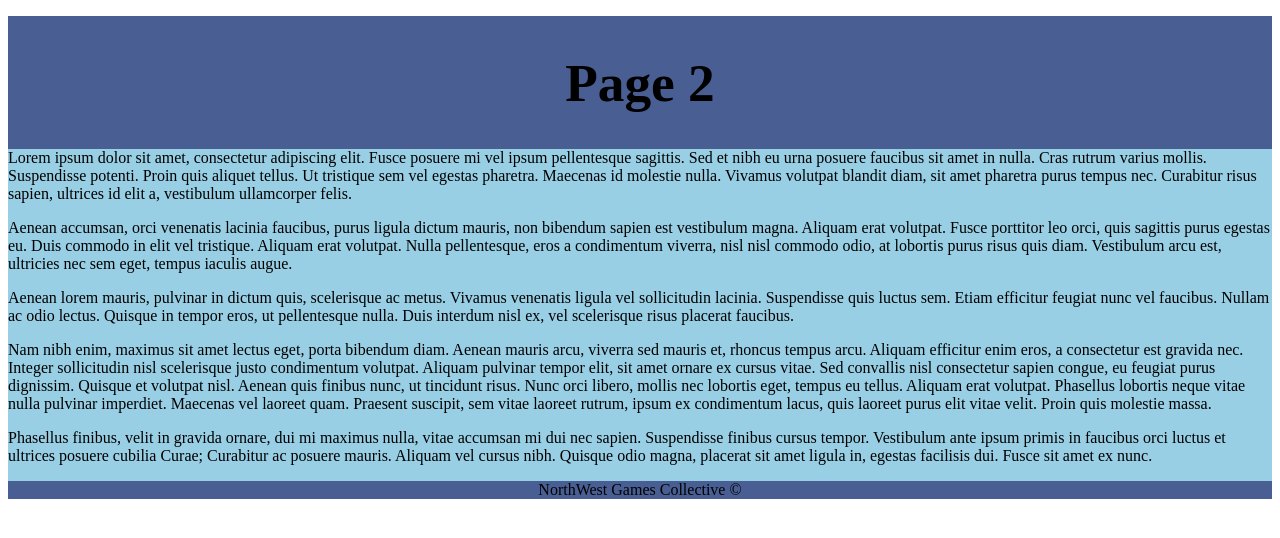
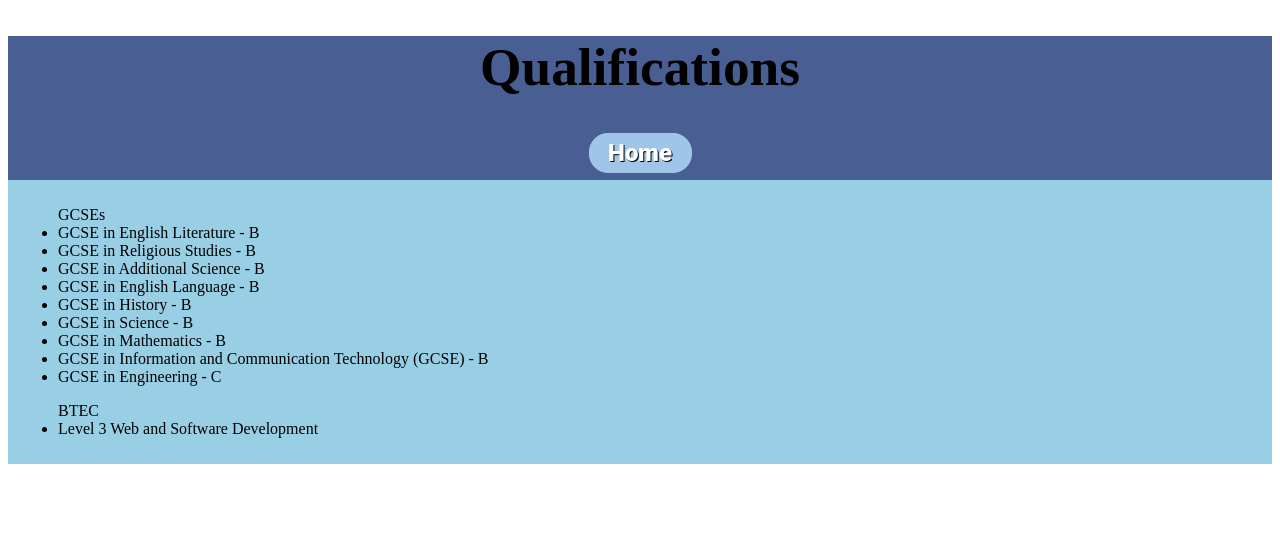
Before and after one commit to thomasjones99/thomasjones99.github.io, a plain HTML site: page page2.html in a window 1280 px wide. Drawn offline with Linux system fonts and the light colour scheme.

Commit message:
Update page2.html

```diff
--- a/page2.html
+++ b/page2.html
@@ -2,7 +2,7 @@
 
 <html>
 <head>
-	<title> Home Page </title>
+	<title> Qualifications </title>
 
 <style>
 div.header
@@ -11,46 +11,48 @@ div.header
 	background-color:#495f93;
 	text-align:center;
 	font-size: 20pt;
-	float:left;
+
 }
 
 div#textbody
 {
 	background-color:#99cfe4;
+	padding:10px;
+
 }
 
-footer
-{
-	background-color:#495f93;
-	text-align:center;
-}
+
 </style>
 </head>
 
 <body>
 
 <div class="header">
-<h1>Page 2</h1>
+<h1>Qualifications</h1>
+
+<a href="index.html"> <img src="button1a.png" onmouseover="this.src='button1b.png'" onmouseout="this.src='button1a.png'"> </a>
 </div>
 
 <div id="textbody">
+<p>
+<ul>GCSEs
+<li>GCSE in English Literature - B
+<li>GCSE in Religious Studies - B
+<li>GCSE in Additional Science - B
+<li>GCSE in English Language - B
+<li>GCSE in History - B
+<li>GCSE in Science - B
+<li>GCSE in Mathematics - B
+<li>GCSE in Information and Communication Technology (GCSE) - B
+<li>GCSE in Engineering - C
+</ul>
 
-<p>
-Lorem ipsum dolor sit amet, consectetur adipiscing elit. Fusce posuere mi vel ipsum pellentesque sagittis. Sed et nibh eu urna posuere faucibus sit amet in nulla. Cras rutrum varius mollis. Suspendisse potenti. Proin quis aliquet tellus. Ut tristique sem vel egestas pharetra. Maecenas id molestie nulla. Vivamus volutpat blandit diam, sit amet pharetra purus tempus nec. Curabitur risus sapien, ultrices id elit a, vestibulum ullamcorper felis.
+<ul> BTEC
+<li> Level 3 Web and Software Development
+</ul>
+
+
 </p>
-<p>
-Aenean accumsan, orci venenatis lacinia faucibus, purus ligula dictum mauris, non bibendum sapien est vestibulum magna. Aliquam erat volutpat. Fusce porttitor leo orci, quis sagittis purus egestas eu. Duis commodo in elit vel tristique. Aliquam erat volutpat. Nulla pellentesque, eros a condimentum viverra, nisl nisl commodo odio, at lobortis purus risus quis diam. Vestibulum arcu est, ultricies nec sem eget, tempus iaculis augue.
-</p>
-<p>
-Aenean lorem mauris, pulvinar in dictum quis, scelerisque ac metus. Vivamus venenatis ligula vel sollicitudin lacinia. Suspendisse quis luctus sem. Etiam efficitur feugiat nunc vel faucibus. Nullam ac odio lectus. Quisque in tempor eros, ut pellentesque nulla. Duis interdum nisl ex, vel scelerisque risus placerat faucibus.
-<p>
-</p>
-Nam nibh enim, maximus sit amet lectus eget, porta bibendum diam. Aenean mauris arcu, viverra sed mauris et, rhoncus tempus arcu. Aliquam efficitur enim eros, a consectetur est gravida nec. Integer sollicitudin nisl scelerisque justo condimentum volutpat. Aliquam pulvinar tempor elit, sit amet ornare ex cursus vitae. Sed convallis nisl consectetur sapien congue, eu feugiat purus dignissim. Quisque et volutpat nisl. Aenean quis finibus nunc, ut tincidunt risus. Nunc orci libero, mollis nec lobortis eget, tempus eu tellus. Aliquam erat volutpat. Phasellus lobortis neque vitae nulla pulvinar imperdiet. Maecenas vel laoreet quam. Praesent suscipit, sem vitae laoreet rutrum, ipsum ex condimentum lacus, quis laoreet purus elit vitae velit. Proin quis molestie massa.
-</p>
-<p>
-Phasellus finibus, velit in gravida ornare, dui mi maximus nulla, vitae accumsan mi dui nec sapien. Suspendisse finibus cursus tempor. Vestibulum ante ipsum primis in faucibus orci luctus et ultrices posuere cubilia Curae; Curabitur ac posuere mauris. Aliquam vel cursus nibh. Quisque odio magna, placerat sit amet ligula in, egestas facilisis dui. Fusce sit amet ex nunc.</p>
-
-<footer> NorthWest Games Collective &#169;</footer>
 
 </body>
 </html>
```
